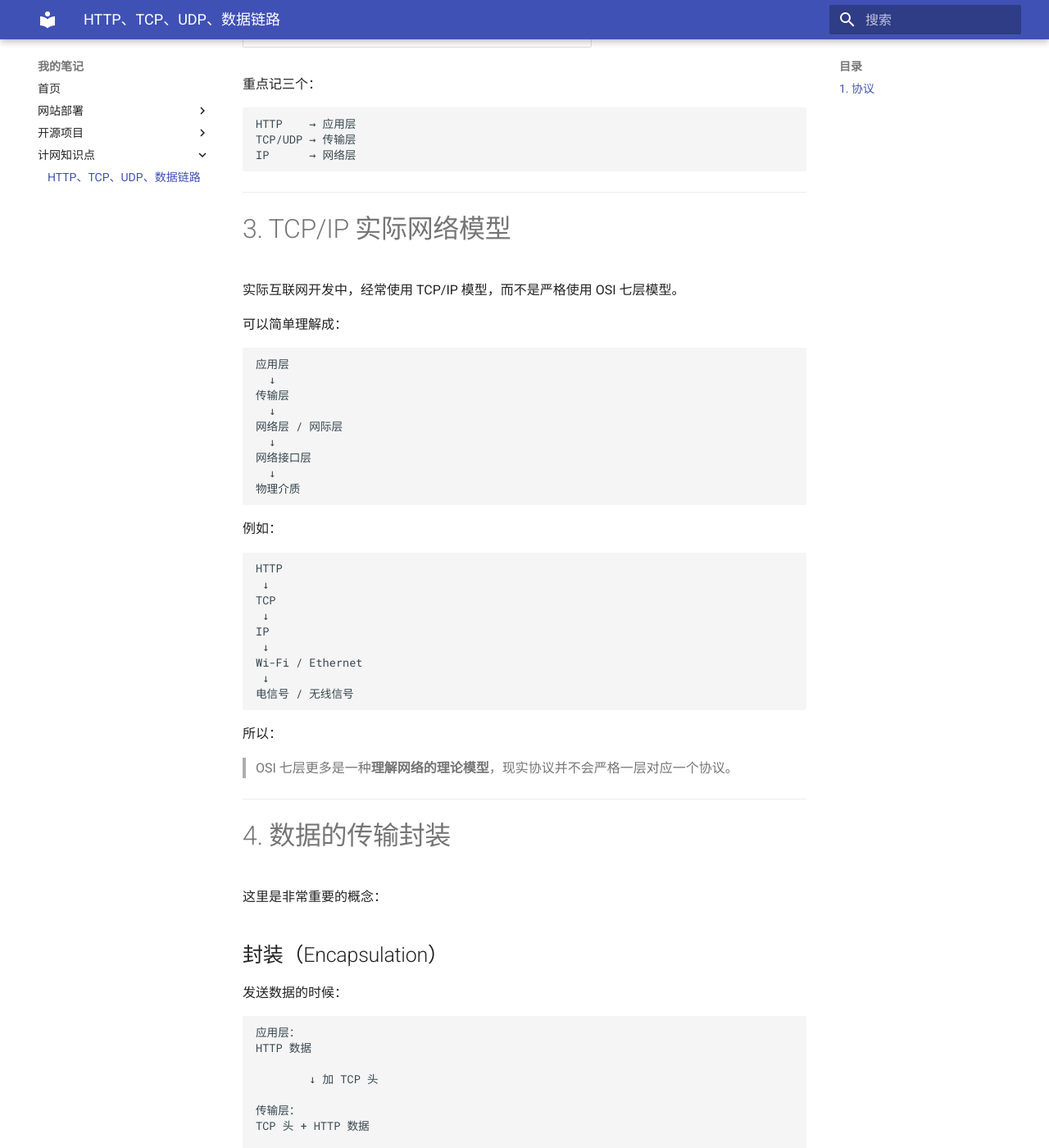
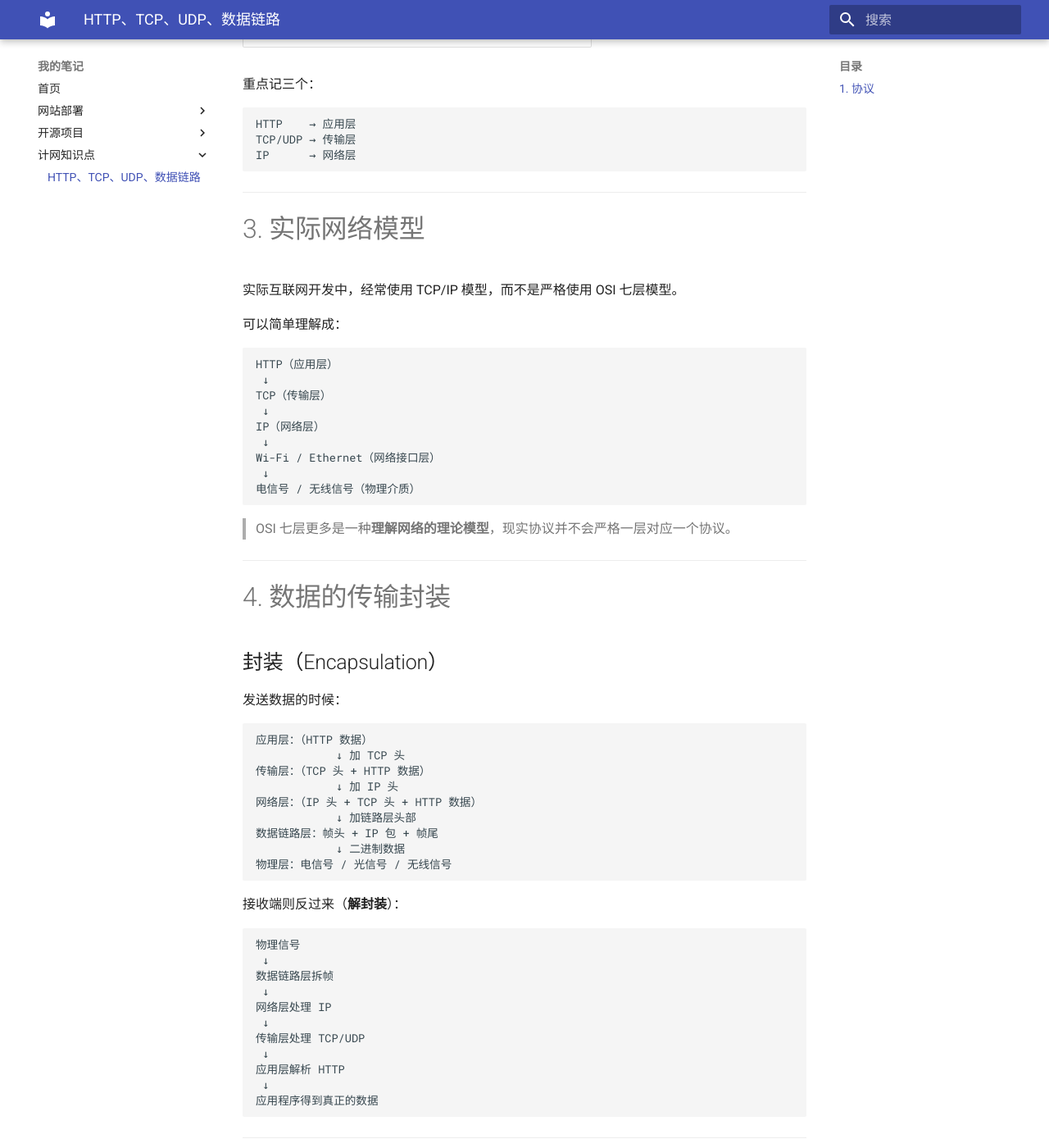
Before and after one commit to ParatrooperY/tech_note, an MkDocs documentation site: the page built from docs/计算机网络.md, in a window 1280 px wide and 1400 px high, scrolled down 1346 px. Shown: the whole window at 82% size. Built offline with MkDocs 1.6.1 and Material for MkDocs 9.7.7, drawn with Linux system fonts in a browser that asks for light colours; some of the changed text lies outside the part shown.

Commit message:
更新计算机网络.md

````diff
--- a/docs/计算机网络.md
+++ b/docs/计算机网络.md
@@ -54,39 +54,23 @@ IP      → 网络层
 
 ---
 
-# 3. TCP/IP 实际网络模型
+# 3. 实际网络模型
 
 实际互联网开发中，经常使用 TCP/IP 模型，而不是严格使用 OSI 七层模型。
 
 可以简单理解成：
 
 ```text
-应用层
-  ↓
-传输层
-  ↓
-网络层 / 网际层
-  ↓
-网络接口层
-  ↓
-物理介质
+HTTP（应用层）
+ ↓
+TCP（传输层）
+ ↓
+IP（网络层）
+ ↓
+Wi-Fi / Ethernet（网络接口层）
+ ↓
+电信号 / 无线信号（物理介质）
 ```
-
-例如：
-
-```text
-HTTP
- ↓
-TCP
- ↓
-IP
- ↓
-Wi-Fi / Ethernet
- ↓
-电信号 / 无线信号
-```
-
-所以：
 
 > OSI 七层更多是一种**理解网络的理论模型**，现实协议并不会严格一层对应一个协议。
 
@@ -94,51 +78,23 @@ Wi-Fi / Ethernet
 
 # 4. 数据的传输封装
 
-这里是非常重要的概念：
-
 ## 封装（Encapsulation）
 
 发送数据的时候：
 
 ```text
-应用层：
-HTTP 数据
-
-        ↓ 加 TCP 头
-
-传输层：
-TCP 头 + HTTP 数据
-
-        ↓ 加 IP 头
-
-网络层：
-IP 头 + TCP 头 + HTTP 数据
-
-        ↓ 加链路层头部
-
-数据链路层：
-帧头 + IP 包 + 帧尾
+应用层：（HTTP 数据）
+            ↓ 加 TCP 头
+传输层：（TCP 头 + HTTP 数据）
+            ↓ 加 IP 头
+网络层：（IP 头 + TCP 头 + HTTP 数据）
+            ↓ 加链路层头部
+数据链路层：帧头 + IP 包 + 帧尾
+            ↓ 二进制数据
+物理层：电信号 / 光信号 / 无线信号
 ```
 
-最后到物理层：
-
-```text
-二进制数据
-↓
-电信号 / 光信号 / 无线信号
-↓
-发送出去
-```
-
-这个过程叫：
-
-> **封装**
-
----
-
-## 接收端
-
-接收端则反过来：
+接收端则反过来（**解封装**）：
 
 ```text
 物理信号
````
Also changed, not shown: other parts of docs/计算机网络.md (+0 -4 lines).
